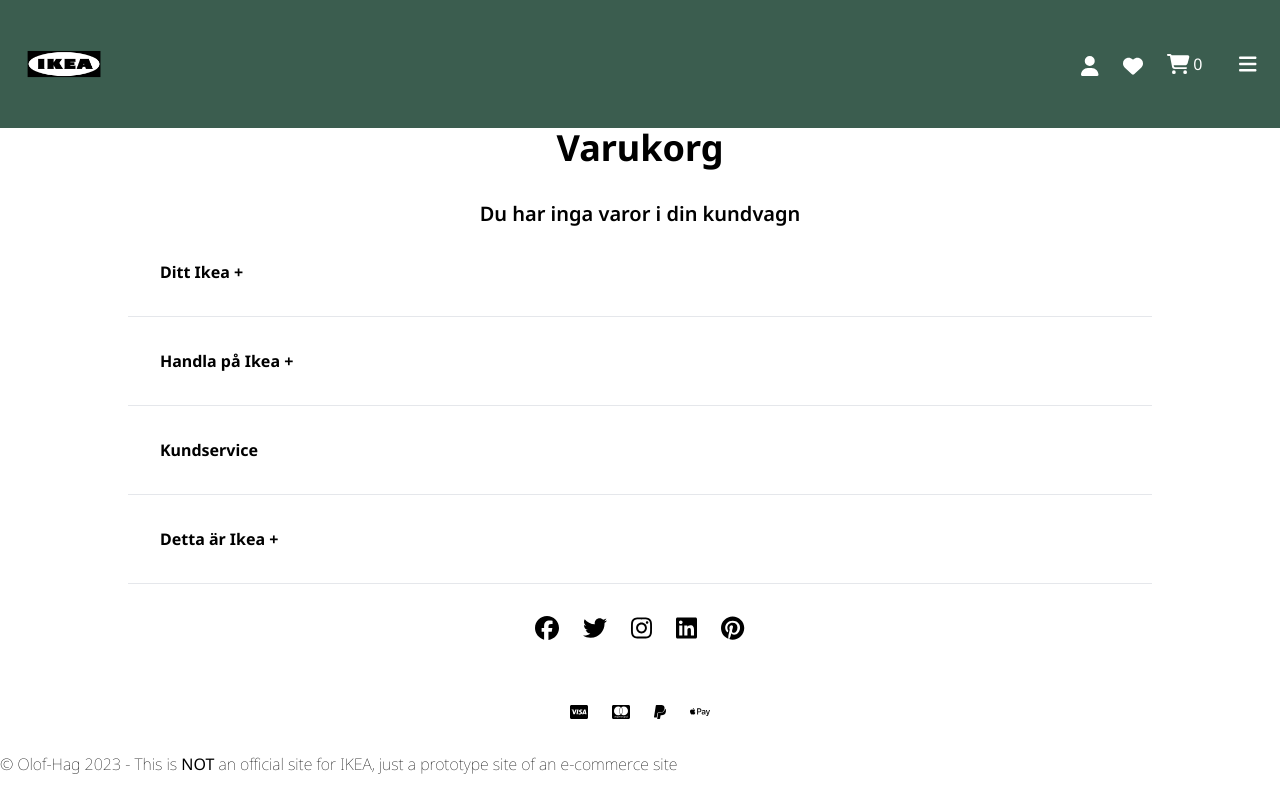
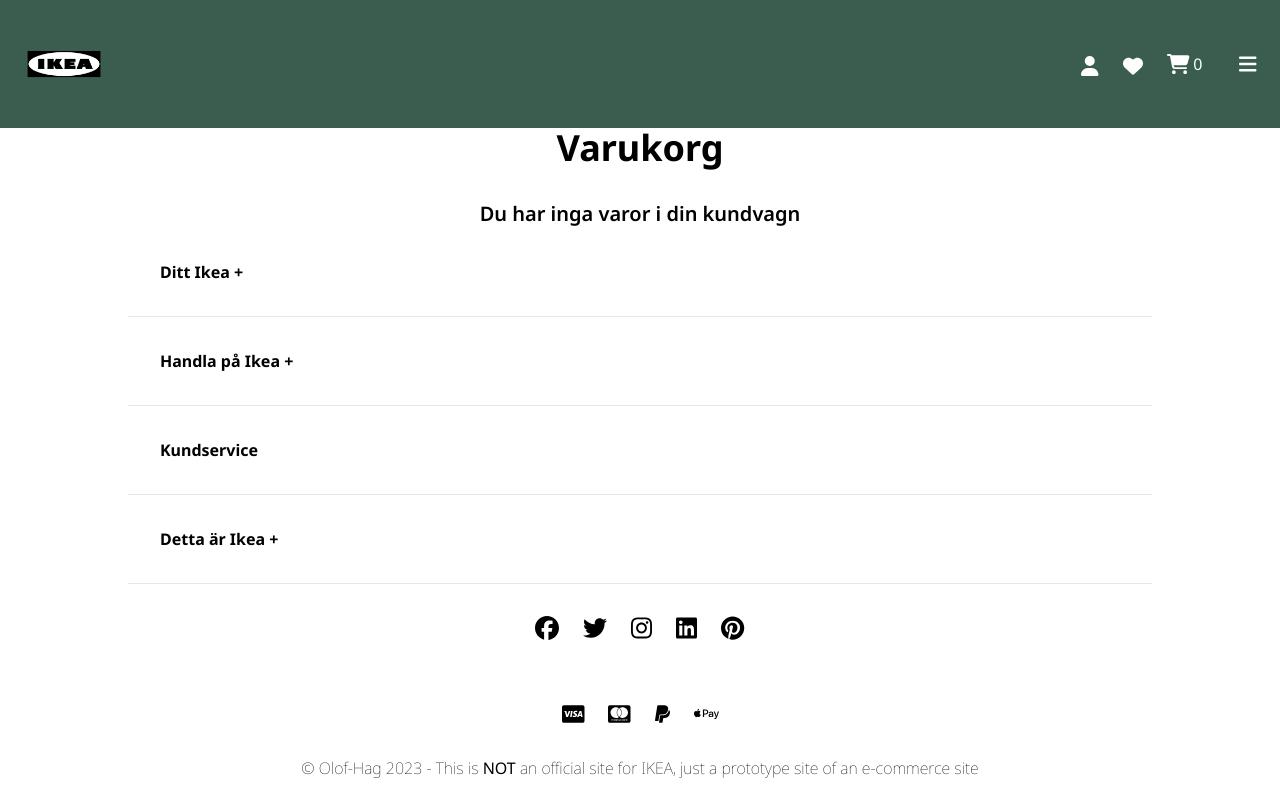
Before and after one commit to oh007/ecom-store, a React (Vite) app: page /checkout in a window 1280 px wide. Built offline with nearby package versions, Linux system fonts and the light colour scheme.

Commit message:
Small style change footer

```diff
--- a/src/components/Footer.jsx
+++ b/src/components/Footer.jsx
@@ -31,14 +31,14 @@
 
       <div className="payment-icons flex flex-row">
       <ul className='flex flex-row gap-6 m-auto p-8'>
-      <FontAwesomeIcon icon={faCcVisa} />
-        <FontAwesomeIcon icon={faCcMastercard} />
-        <FontAwesomeIcon icon={faPaypal} />
-        <FontAwesomeIcon icon={faApplePay} />
+      <FontAwesomeIcon icon={faCcVisa} size='lg'/>
+        <FontAwesomeIcon icon={faCcMastercard} size='lg'/>
+        <FontAwesomeIcon icon={faPaypal} size='lg'/>
+        <FontAwesomeIcon icon={faApplePay} size='lg'/>
         </ul>
       </div>
       <div className="copyright">
-       <p className='font-thin'> &copy; Olof-Hag 2023 - This is <strong>NOT</strong> an official site for IKEA, just a prototype site of an e-commerce site</p>
+       <p className='font-thin text-center'> &copy; Olof-Hag 2023 - This is <strong>NOT</strong> an official site for IKEA, just a prototype site of an e-commerce site</p>
       </div>
     </footer>
   );
```
